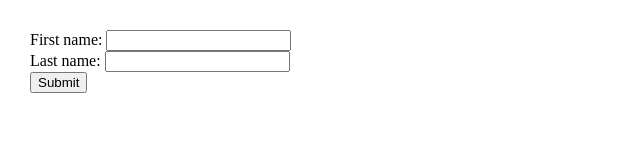
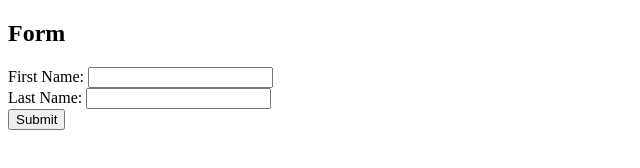
Before and after one commit to acciojob/form-login-Katasravani, a website: page main.html in a window 1280 px wide. Shown: the whole page, without its empty margins (0-640 px from the left). Drawn offline with Linux system fonts and the light colour scheme.

Commit message:
created a submission

```diff
--- a/main.html
+++ b/main.html
@@ -1,26 +1,27 @@
+<!-- index.html -->
+
 <!DOCTYPE html>
+<html lang="en">
+<head>
+    <meta charset="UTF-8">
+    <meta name="viewport" content="width=device-width, initial-scale=1.0">
+    <title>Form</title>
+</head>
+<body>
 
-<html>
+    <h2>Form</h2>
 
-<head>
-	<meta charset=utf-8 />
-		<title>Return first and last name from a form</title>
-		<style type="text/css">
-			body {margin: 30px;}
-		</style>
-	<link rel="stylesheet" href="styles.css">
-</head>
+    <form id="myForm">
+        <label for="firstName">First Name:</label>
+        <input type="text" id="firstName" name="firstName" required><br>
 
-<body>
-	<form id="form1" onsubmit="getFormvalue()">
-		First name: <input type="text" name="fname"><br>
-		Last name: <input type="text" name="lname"><br>
-		<input type="submit" value="Submit">
-	</form>
+        <label for="lastName">Last Name:</label>
+        <input type="text" id="lastName" name="lastName" required><br>
 
-    <script type="text/javascript" src="./script.js">
-</script>
+        <input type="button" value="Submit" onclick="getFormValue()">
+    </form>
+
+    <script src="script.js"></script>
 
 </body>
-
 </html>
--- a/script.js
+++ b/script.js
@@ -1,4 +1,10 @@
-function getFormvalue() {
-    //Write your code here
+// script.js
 
+function getFormValue() {
+    var firstName = document.getElementById("firstName").value;
+    var lastName = document.getElementById("lastName").value;
+
+    var resultMessage =firstName +" " + lastName;
+
+    alert(resultMessage);
 }
```
